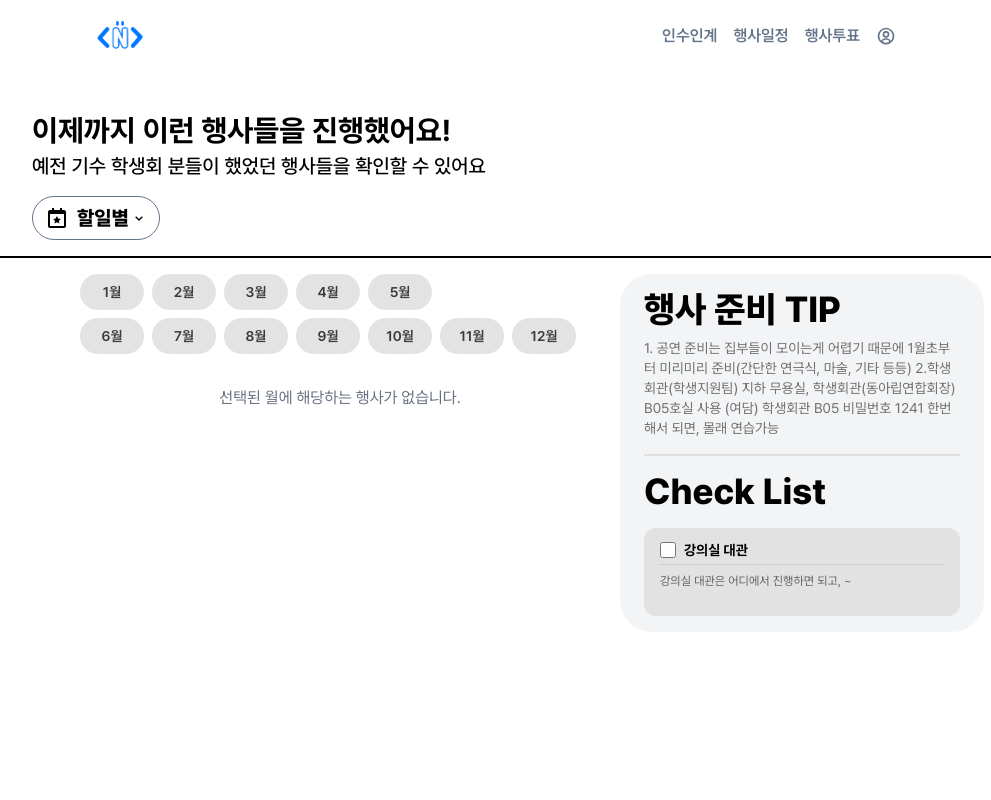
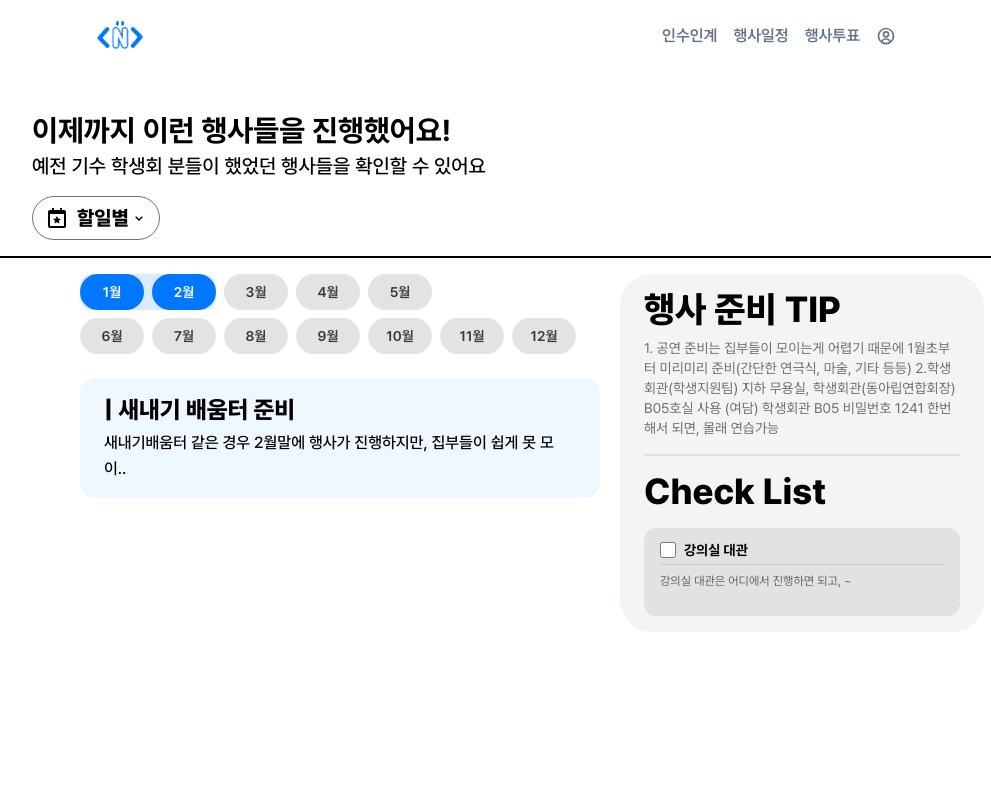
Before and after one commit to ComNCheck/ComNCheck-web, a Next.js app: page /past-event in a window 1280 px wide. Before the commit this address had no page. Shown: the top 800 px of the page, without its empty margins (160-1151 px from the left). Built offline with nearby package versions, Linux system fonts and the light colour scheme.

Commit message:
fix(pastEvent): 드롭다운 선택에 따른 ui반영 수정

```diff
--- a/src/apis/PastEvent.json
+++ b/src/apis/PastEvent.json
@@ -3,6 +3,18 @@
     "title": "새내기 배움터 준비",
     "description": "새내기배움터 같은 경우 2월말에 행사가 진행하지만, 집부들이 쉽게 못 모이..",
     "month": "1월",
-    "sort": "ready"
+    "sort": "할일별"
+  },
+  {
+    "title": "MT 준비",
+    "description": "2025년 3월 26일 (목)",
+    "event": "MT",
+    "sort": "행사별"
+  },
+  {
+    "title": "MT 준비",
+    "description": "2025년 3월 26일 (목)",
+    "year": "2025",
+    "sort": "연도별"
   }
 ]
--- a/src/app/past-event/components/Dropdown.tsx
+++ b/src/app/past-event/components/Dropdown.tsx
@@ -1,5 +1,5 @@
 "use client";
-import { useState } from "react";
+import { useEffect, useState } from "react";
 import {
   BiCalendar,
   BiCalendarCheck,
@@ -18,12 +18,20 @@ const options: OptionType[] = [
 ];
 interface DropdownProps {
   onSelect: (label: string) => void;
+  selectedSort: string;
 }
-export default function Dropdown({ onSelect }: DropdownProps) {
+export default function Dropdown({ onSelect, selectedSort }: DropdownProps) {
   const [isOpen, setIsOpen] = useState(false);
   const [selected, setSelected] = useState<OptionType>(
     options.find((option) => option.label === "할일별") || options[0]
   );
+  useEffect(() => {
+    const found = options.find((option) => option.label === selectedSort);
+    if (found && found.label !== selected.label) {
+      setSelected(found);
+    }
+  }, [selectedSort]);
+
   const handleSelect = (option: OptionType) => {
     setSelected(option);
     setIsOpen(false);
--- a/src/app/past-event/components/MonthSelector.tsx
+++ b/src/app/past-event/components/MonthSelector.tsx
@@ -1,16 +1,22 @@
 "use client";
-import { useState } from "react";
+import { useEffect, useState } from "react";
 interface MonthSelectorProps {
   onMonthSelect: (selectedMonths: number[]) => void;
 }
 export default function MonthSelector({ onMonthSelect }: MonthSelectorProps) {
-  const [selectedMonth, setSelectedMonth] = useState<number[]>([]);
-  const months = Array.from({ length: 12 }, (_, i) => i + 1);
   const groupedMonths = [
     [1, 2],
     [3, 4],
     [6, 7, 8],
   ];
+  const [selectedMonth, setSelectedMonth] = useState<number[]>(
+    groupedMonths[0]
+  );
+  const months = Array.from({ length: 12 }, (_, i) => i + 1);
+
+  useEffect(() => {
+    onMonthSelect(selectedMonth); // 초기 마운트 시 선택값 전달
+  }, []);
   const getSelectedGroup = (month: number): number[] => {
     for (const group of groupedMonths) {
       if (group.includes(month)) return group;
--- a/src/app/past-event/components/PastEventCard.tsx
+++ b/src/app/past-event/components/PastEventCard.tsx
@@ -8,7 +8,7 @@ const PastEventCard: React.FC<TitleAndDescriptionProps> = ({
   description,
 }) => {
   return (
-    <div className="w-full bg-[#EFF7FF] text-black rounded-2xl px-4 py-3 md:px-6 md:py-4 min-h-[6rem] flex flex-col justify-center">
+    <div className="w-full bg-[#EFF7FF] text-black rounded-2xl px-4 py-3 my-2 md:px-6 md:py-4 min-h-[6rem] flex flex-col justify-center">
       <h3 className="text-xl md:text-2xl font-extrabold mb-1">| {title}</h3>
       <div className="text-base font-medium leading-relaxed">{description}</div>
     </div>
--- a/src/app/past-event/page.tsx
+++ b/src/app/past-event/page.tsx
@@ -1,61 +1,79 @@
 "use client";
 
+import { useEffect, useState } from "react";
+import { useRouter, useSearchParams } from "next/navigation";
 import TitleAndDescription from "@/components/TitleAndDescription";
 import Dropdown from "./components/Dropdown";
 import MonthSelector from "./components/MonthSelector";
 import PastEventCard from "./components/PastEventCard";
-import { useEffect, useState } from "react";
 import pastEventData from "@/apis/PastEvent.json";
 import Checklist from "./components/Checklist";
 import Category from "@/components/Category";
-import { useRouter, useSearchParams } from "next/navigation";
+
 interface PastEventItem {
   title: string;
   description: string;
-  month: string;
+  month?: string;
+  event?: string;
+  year?: string;
   sort: string;
 }
 
 export default function PastEvent() {
   const router = useRouter();
   const searchParams = useSearchParams();
+
   const initialSort = searchParams.get("sort") || "할일별";
+
+  const [isReady, setIsReady] = useState(false);
   const [currentSort, setCurrentSort] = useState<string>(initialSort);
   const [currentSelectedMonths, setCurrentSelectedMonths] = useState<number[]>(
     []
   );
   const [currentSelectedCategory, setCurrentSelectedCategory] =
-    useState<string>("");
+    useState<string>("전체");
 
-  // 초기에 쿼리스트링에서 sort 값을 읽어 상태를 세팅
+  // URL 쿼리스트링 준비되면 상태 동기화 후 렌더링 시작
   useEffect(() => {
-    if (!searchParams.get("sort")) {
-      handleSortChange("할일별");
+    const urlSort = searchParams.get("sort");
+    if (urlSort) {
+      setCurrentSort(urlSort);
     }
-  }, []);
+    setIsReady(true);
+  }, [searchParams]);
 
   const handleSortChange = (sort: string) => {
     setCurrentSort(sort);
     setCurrentSelectedMonths([]);
-    setCurrentSelectedCategory("");
-    // 쿼리 업데이트 (replace 대신 push도 가능)
+    setCurrentSelectedCategory("전체");
+
     const query = new URLSearchParams(window.location.search);
     query.set("sort", sort);
     router.replace(`${window.location.pathname}?${query.toString()}`);
   };
+
   const handleMonthSelect = (months: number[]) => {
     setCurrentSelectedMonths(months);
   };
+
   const handleCategorySelect = (category: string) => {
     setCurrentSelectedCategory(category);
   };
+
   const filteredEvents: PastEventItem[] = pastEventData.filter((event) => {
     if (currentSort === "할일별") {
-      const eventMonthNumber = parseInt(event.month.replace("월", ""));
+      const eventMonthNumber = parseInt(event.month?.replace("월", "") || "0");
       return currentSelectedMonths.includes(eventMonthNumber);
-    } else if (currentSort === "행사별" || "연도별") {
-      return event.sort === currentSelectedCategory;
+    } else if (currentSort === "행사별") {
+      if (!event.event) return false;
+      if (currentSelectedCategory === "전체") return true;
+      return event.event === currentSelectedCategory;
+    } else if (currentSort === "연도별") {
+      if (!event.year) return false;
+      if (currentSelectedCategory === "전체") return true;
+      return event.year === currentSelectedCategory;
     }
+    return false;
   });
 
   const categoryList = {
@@ -72,6 +90,9 @@ export default function PastEvent() {
       { item: "축제", sort: "행사별" },
     ],
   };
+
+  if (!isReady) return null; // searchParams 준비될 때까지 렌더링 지연
+
   return (
     <div className="min-h-screen text-black bg-white flex flex-col items-left justify-left py-12 ">
       <div className="w-[70%] mx-auto">
@@ -79,20 +100,16 @@ export default function PastEvent() {
           title="이제까지 이런 행사들을 진행했어요!"
           description="예전 기수 학생회 분들이 했었던 행사들을 확인할 수 있어요."
         />
-        <Dropdown onSelect={handleSortChange} />
+        <Dropdown onSelect={handleSortChange} selectedSort={currentSort} />{" "}
+        {/* 선택된 Sort 넘겨줌 */}
       </div>
       <div className="w-full h-0.5 bg-black my-4"></div>
+
       <div className="flex flex-row items-start pl-60 gap-5">
+        {currentSort === "할일별" && (
+          <>
             <div className="flex flex-col w-[50%] gap-4 ">
-          {currentSort === "할일별" ? (
               <MonthSelector onMonthSelect={handleMonthSelect} />
-          ) : currentSort === "연도별" || currentSort === "행사별" ? (
-            <Category
-              categoryList={categoryList[currentSort]}
-              onSelect={handleCategorySelect}
-            />
-          ) : null}
-
               <div className="min-h-[300px] gap-4">
                 {filteredEvents.length > 0 ? (
                   filteredEvents.map((event, index) => (
@@ -118,6 +135,32 @@ export default function PastEvent() {
                 (여담) 학생회관 B05 비밀번호 1241 한번 해서 되면, 몰래 연습가능`}
               />
             </div>
+          </>
+        )}
+
+        {(currentSort === "연도별" || currentSort === "행사별") && (
+          <div className="flex flex-col w-[80%] gap-4">
+            <Category
+              categoryList={categoryList[currentSort]}
+              onSelect={handleCategorySelect}
+            />
+            <div className="min-h-[300px] gap-4">
+              {filteredEvents.length > 0 ? (
+                filteredEvents.map((event, index) => (
+                  <PastEventCard
+                    key={index}
+                    title={event.title}
+                    description={event.description}
+                  />
+                ))
+              ) : (
+                <p className="text-gray-500 text-center py-4">
+                  선택된 카테고리에 해당하는 행사가 없습니다.
+                </p>
+              )}
+            </div>
+          </div>
+        )}
       </div>
     </div>
   );
--- a/src/components/Category.tsx
+++ b/src/components/Category.tsx
@@ -9,7 +9,8 @@ interface CategoryProps {
   onSelect: (selectedItem: string) => void;
 }
 export default function Category({ categoryList, onSelect }: CategoryProps) {
-  const [isSelected, setIsSelected] = useState<CategoryItem | "전체">("전체");
+  const [isSelected, setIsSelected] = useState<CategoryItem>(categoryList[0]);
+
   const handleClick = (item: CategoryItem) => {
     setIsSelected(item);
     onSelect(item.item);
@@ -21,7 +22,7 @@ export default function Category({ categoryList, onSelect }: CategoryProps) {
           key={idx}
           onClick={() => handleClick(item)}
           className={`w-auto h-9 rounded-sm py-1 px-6 border-1 border-[#E3E3E3] ${
-            isSelected !== "전체" && isSelected.item === item.item
+            isSelected.item === item.item
               ? "bg-[#3A3A3A] text-white"
               : "bg-white text-[#3A3A3A]"
           }`}
```
Lines whose indentation alone changed are shown as unchanged.
